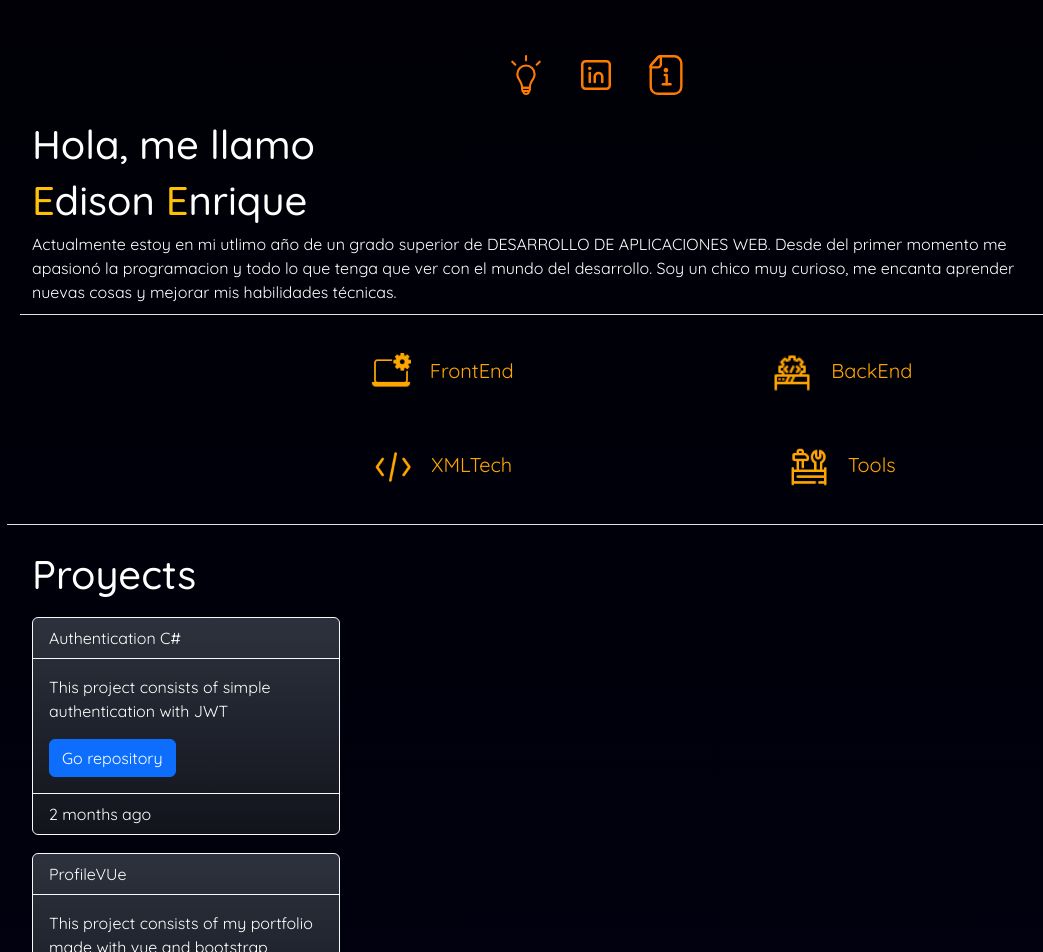
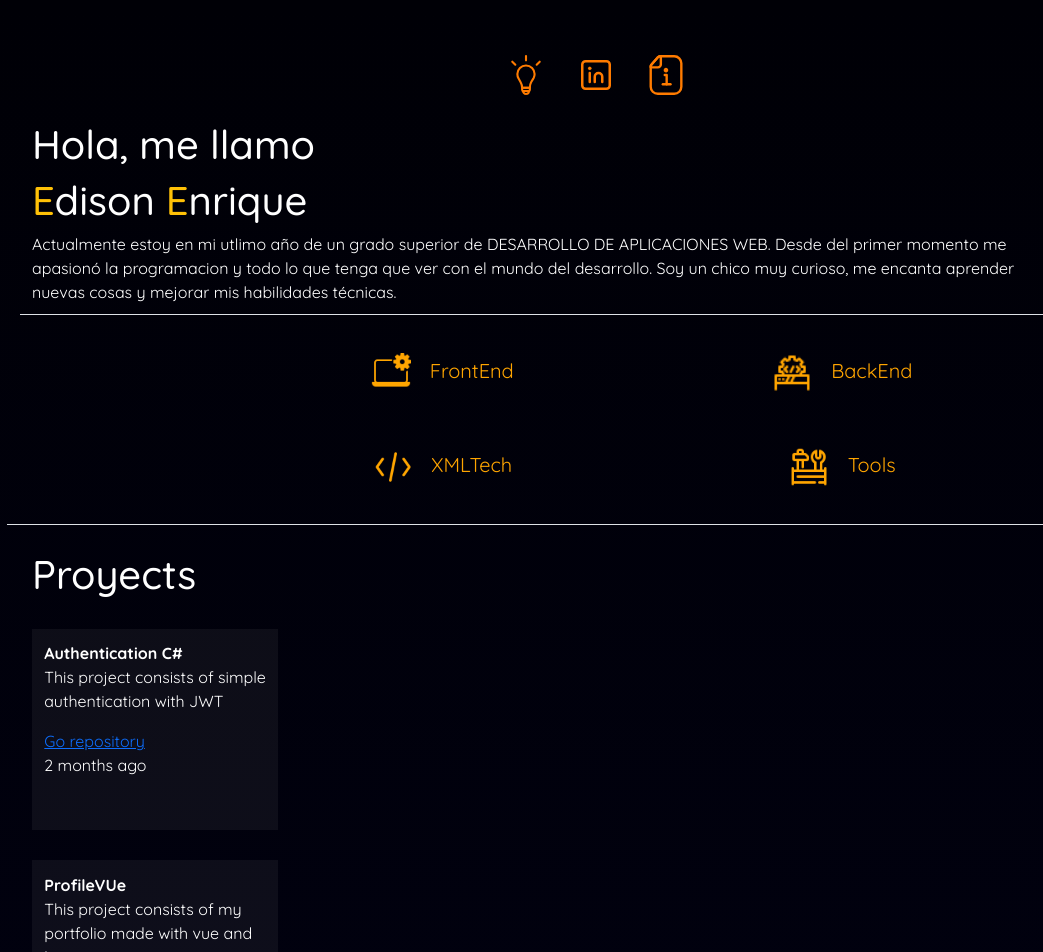
Before and after one commit to Edison-E/ProfileVue, a Vue app: page / in a window 1280 px wide. Shown: the top 952 px of the page, without its empty margins (44-1087 px from the left). Built offline with nearby package versions, Linux system fonts and the light colour scheme; a web font is replaced by a local one.

Commit message:
new style in proyect for card-proyect

```diff
--- a/src/components/proyectComponent.vue
+++ b/src/components/proyectComponent.vue
@@ -12,17 +12,19 @@ export default {
 }
 </script>
 <template>
-    <div class="container-sm border-bottom proyectContainer">
+    <div class="container-sm proyectContainer">
         <h1>Proyects</h1>
 
-        <div v-for="(value, proyect) in proyect" :key="proyect" class="card border-light">
-            <div class="card-header border-light">{{ proyect }}</div>
-            <div class="card-body">
+        <div v-for="(value, proyect) in proyect" :key="proyect" class="card-proyect">
+            <div class="card-title">{{ proyect }}</div>
+            <div class="card-details">
                 <p class="card-text">{{ value[0] }}</p>
-                <a :href="value[2]" class="btn btn-primary">Go repository</a>
+                <a :href="value[2]" class="">Go repository</a>
+                <p class="card-update"> {{ value[1] }}</p>
             </div>
-            <div class="card-footer border-light"> {{ value[1] }}</div>
+            <br>
         </div>
+
     </div>
 
 </template>
@@ -34,14 +36,25 @@ export default {
     margin-bottom: 20px;
 }
 
-.card {
-    margin-top: 3%;
-    width: 50%;
-    background: linear-gradient(to bottom, rgb(45, 50, 62), rgb(18, 20, 28));
-    color: white;
+.card-proyect{
+    margin-top: 5%;
+    padding: 2%;
+    width: 40%;
+    height: 10%;
+    background-color: rgba(255, 255, 255, 0.05);
+    transition: all 0.3s ease-in-out;
 }
 
-.card-footer {
-    color: white;
+.card-title {
+    font-weight: bold;
 }
+
+.card-proyect:hover {
+    background: linear-gradient(135deg, rgba(92, 91, 91, 0.8), rgba(80, 80, 80, 0.5));
+    box-shadow: 0 5px 5px rgba(255, 255, 255, 0.2);
+    transform: scale(1.05);
+    color: #fff;
+}
+
+
 </style>
```
